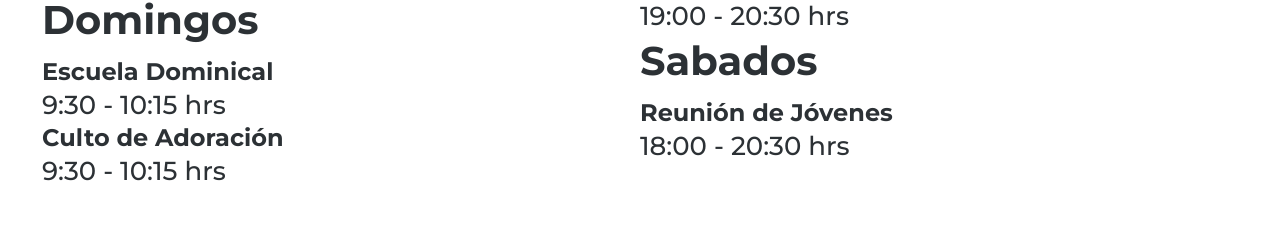
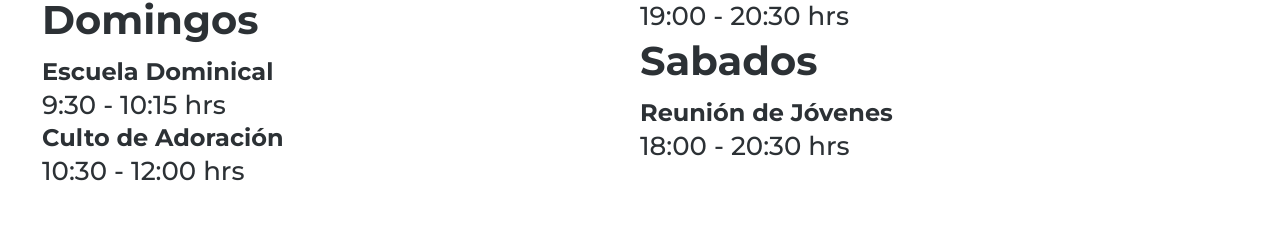
Before and after one commit to Iglesia-Centro-Biblico/icb-pagina, a Vue app: page / in a window 1280 px wide. Shown: the part 957-1203 px from the top of the page. Built offline with nearby package versions, Linux system fonts and the light colour scheme.

Commit message:
fixed horario

```diff
--- a/src/views/InicioView.vue
+++ b/src/views/InicioView.vue
@@ -14,7 +14,7 @@
         <h4 class="icb-visitanos__content-info-reunion">Escuela Dominical</h4>
         <p class="icb-visitanos__content-info-hora">9:30 - 10:15 hrs</p>
         <h4 class="icb-visitanos__content-info-reunion">Culto de Adoración</h4>
-        <p class="icb-visitanos__content-info-hora">9:30 - 10:15 hrs</p>
+        <p class="icb-visitanos__content-info-hora">10:30 - 12:00 hrs</p>
       </div>
       <div class="icb-visitanos__content-info">
         <h3 class="icb-visitanos__content-info-dia">Miercoles</h3>
```
